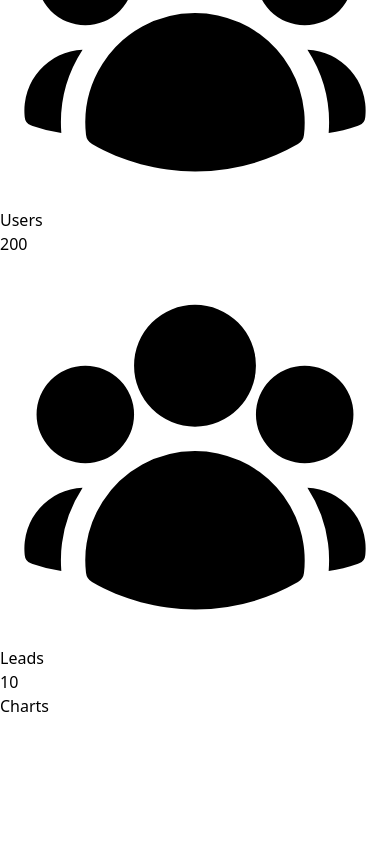
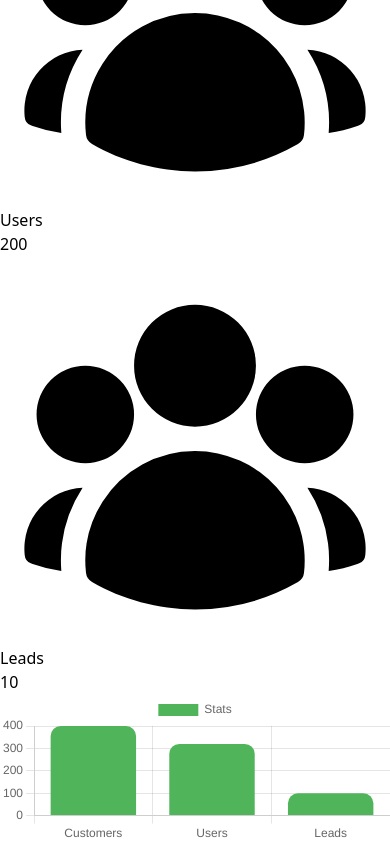
Before and after one commit to jamalimubashirali/CRM_Application, a React (Vite) app in the folder Client/: page / in a window 390 px wide. Shown: the part 4792-5636 px from the top of the page. Before the commit the page ends 5510 px from the top, so only its background shows below. Built offline with nearby package versions, Linux system fonts and the light colour scheme.

Commit message:
Completed UI and Changes For Dashborad

```diff
--- a/Client/package.json
+++ b/Client/package.json
@@ -12,7 +12,9 @@
   "dependencies": {
     "@heroicons/vue": "^2.1.5",
     "axios": "^1.7.7",
+    "chart.js": "^4.4.4",
     "react": "^18.3.1",
+    "react-chartjs-2": "^5.2.0",
     "react-dom": "^18.3.1"
   },
   "devDependencies": {
--- a/Client/src/components/Dashboard/Charts.jsx
+++ b/Client/src/components/Dashboard/Charts.jsx
@@ -1,11 +1,52 @@
-import React from 'react'
+import React from 'react';
+import { Chart as ChartJS } from 'chart.js/auto';
+import { Bar } from 'react-chartjs-2';
+
+const dummyData = [
+  {
+    label: 'Customers',
+    value: 400,
+  },
+  {
+    label: 'Users',
+    value: 320,
+  },
+  {
+    label: 'Leads',
+    value: 100,
+  },
+];
 
 const Charts = () => {
   return (
-    <div>
-      Charts
+    <div className="w-full h-auto md:h-[300px]">
+      <Bar
+        data={{
+          labels: dummyData.map((data) => data.label),
+          datasets: [
+            {
+              label: 'Stats',
+              data: dummyData.map((data) => data.value),
+              backgroundColor: '#50b55a',
+              borderRadius: 10,
+            },
+          ],
+        }}
+        options={{
+          maintainAspectRatio: false, // Maintain aspect ratio for responsiveness
+          scales: {
+            yAxes: [
+              {
+                ticks: {
+                  beginAtZero: true, // Ensure y-axis starts at 0
+                },
+              },
+            ],
+          },
+        }}
+      />
     </div>
-  )
-}
+  );
+};
 
-export default Charts
+export default Charts;
--- a/Client/src/components/Dashboard/Dashboard.jsx
+++ b/Client/src/components/Dashboard/Dashboard.jsx
@@ -9,6 +9,7 @@ const Dashboard = () => {
       <UpperNavigaion />
       <Stats />
       <Charts />
+
     </div>
   )
 }
--- a/Client/src/components/Dashboard/IndividualStats.jsx
+++ b/Client/src/components/Dashboard/IndividualStats.jsx
@@ -7,7 +7,7 @@ const IndividualStats = ({ title, number }) => {
         xmlns="http://www.w3.org/2000/svg"
         viewBox="0 0 24 24"
         fill="currentColor"
-        className="size-14"
+        className="size-20 text-green-600"
       >
         <path
           fillRule="evenodd"
@@ -17,8 +17,8 @@ const IndividualStats = ({ title, number }) => {
         <path d="M5.082 14.254a8.287 8.287 0 0 0-1.308 5.135 9.687 9.687 0 0 1-1.764-.44l-.115-.04a.563.563 0 0 1-.373-.487l-.01-.121a3.75 3.75 0 0 1 3.57-4.047ZM20.226 19.389a8.287 8.287 0 0 0-1.308-5.135 3.75 3.75 0 0 1 3.57 4.047l-.01.121a.563.563 0 0 1-.373.486l-.115.04c-.567.2-1.156.349-1.764.441Z" />
       </svg>
       <div>
-        <h1>{title}</h1>
-        <p>{number}</p>
+        <h1 className="text-md text-gray-600">{title}</h1>
+        <p className="text-2xl text-green-600">{number}</p>
       </div>
     </div>
   );
--- a/Client/src/components/Dashboard/Stats.jsx
+++ b/Client/src/components/Dashboard/Stats.jsx
@@ -3,7 +3,7 @@ import IndividualStats from './IndividualStats'
 
 const Stats = () => {
   return (
-    <div className='flex flex-row justify-between shadow-sm w-full py-4 px-20  bg-gray-100 rounded-xl'>
+    <div className='flex flex-row justify-between shadow-md w-full py-4 px-20 bg-slate-50 rounded-xl'>
         <IndividualStats title = {"Customers"} number = {2000}/>
         <IndividualStats title={"Users"} number={200}/>
         <IndividualStats title={"Leads"} number={10}/>
--- a/Client/src/components/Dashboard/UpperNavigaion.jsx
+++ b/Client/src/components/Dashboard/UpperNavigaion.jsx
@@ -5,7 +5,7 @@ const UpperNavigaion = () => {
     <div className=' p-3 flex flex-row justify-between'>
       <h1 className='text-3xl'>Welcome, Username</h1>
       <input
-      className='border-2 p-2 w-1/3 rounded-xl outline-gray-400 bg-slate-100'
+      className='border-2 border-gray-300 p-2 w-1/3 rounded-xl outline-gray-400 bg-slate-200'
       type="text"
       name="" id=""
       placeholder='Search'
--- a/Client/src/components/Navigation/SideBarNavigaion.jsx
+++ b/Client/src/components/Navigation/SideBarNavigaion.jsx
@@ -3,7 +3,7 @@ import NavLinks from "./NavLinks";
 
 const SideBarNavigaion = () => {
   return (
-    <div className="max-w-fit h-screen m-0 p-8">
+    <div className="min-w-fit h-screen m-0 p-8">
       <h1 className="text-4xl font-bold text-center mb-6">CRM APP</h1>
       <div className="space-y-4">
         <NavLinks
@@ -87,7 +87,7 @@ const SideBarNavigaion = () => {
           toLink={"/login"}
         />
       </div>
-      <div className="flex flex-row justify-between place-items-center gap-3 bg-slate-300 fixed bottom-14 px-5 py-3 rounded-xl">
+      <div className="flex flex-row justify-between place-items-center gap-3 bg-slate-100 fixed bottom-5 px-5 py-3 rounded-xl">
         <svg
           xmlns="http://www.w3.org/2000/svg"
           xmlns:xlink="http://www.w3.org/1999/xlink"
```
Also changed, not shown: 1 other file (tests, documents, lock files or other folders).
